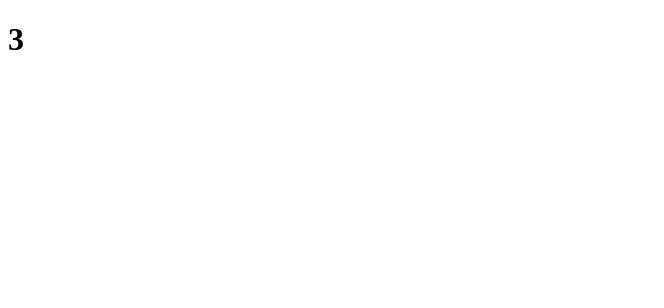
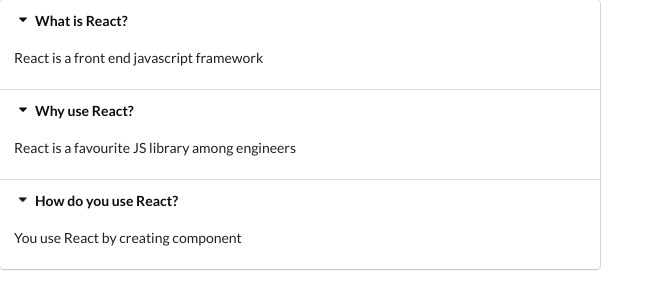
Before and after one commit to gnodivad/modern-react-with-redux, a React (Create React App) app in the folder widgets/: page / in a window 1280 px wide. Shown: the top 308 px of the page, without its empty margins (0-664 px from the left). Built offline with nearby package versions, Linux system fonts and the light colour scheme.

Commit message:
133 - Building and Styling the Accordion

```diff
--- a/widgets/public/index.html
+++ b/widgets/public/index.html
@@ -5,6 +5,10 @@
     <link rel="icon" href="%PUBLIC_URL%/favicon.ico" />
     <meta name="viewport" content="width=device-width, initial-scale=1" />
     <meta name="theme-color" content="#000000" />
+    <link
+      rel="stylesheet"
+      href="https://cdnjs.cloudflare.com/ajax/libs/semantic-ui/2.4.1/semantic.min.css"
+    />
     <meta
       name="description"
       content="Web site created using create-react-app"
--- a/widgets/src/components/Accordion.js
+++ b/widgets/src/components/Accordion.js
@@ -1,7 +1,20 @@
 import React from "react";
 
 const Accordion = ({ items }) => {
-  return <h1>{items.length}</h1>;
+  const renderedItems = items.map((item) => {
+    return (
+      <React.Fragment key={item.title}>
+        <div className="title active">
+          <i className="dropdown icon"></i>
+          {item.title}
+        </div>
+        <div className="content active">
+          <p>{item.content}</p>
+        </div>
+      </React.Fragment>
+    );
+  });
+  return <div className="ui styled accordion">{renderedItems}</div>;
 };
 
 export default Accordion;
```
